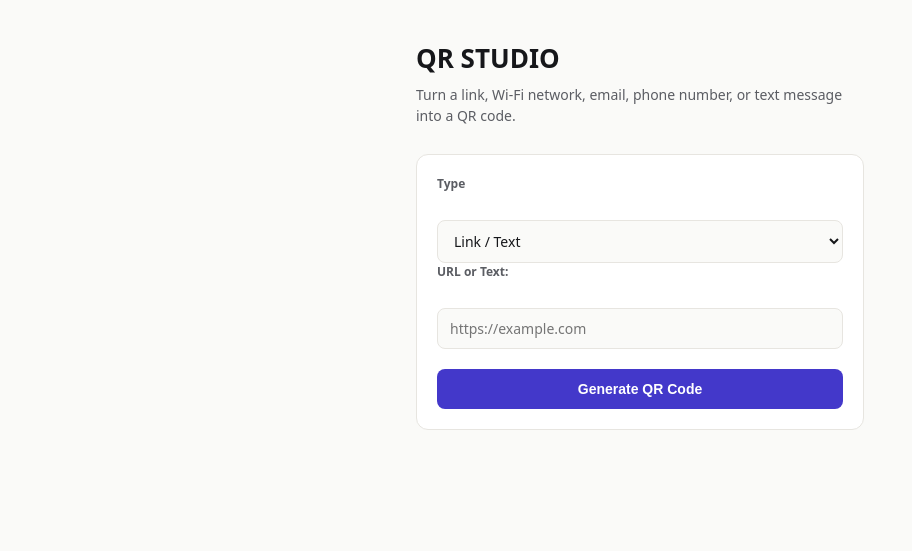
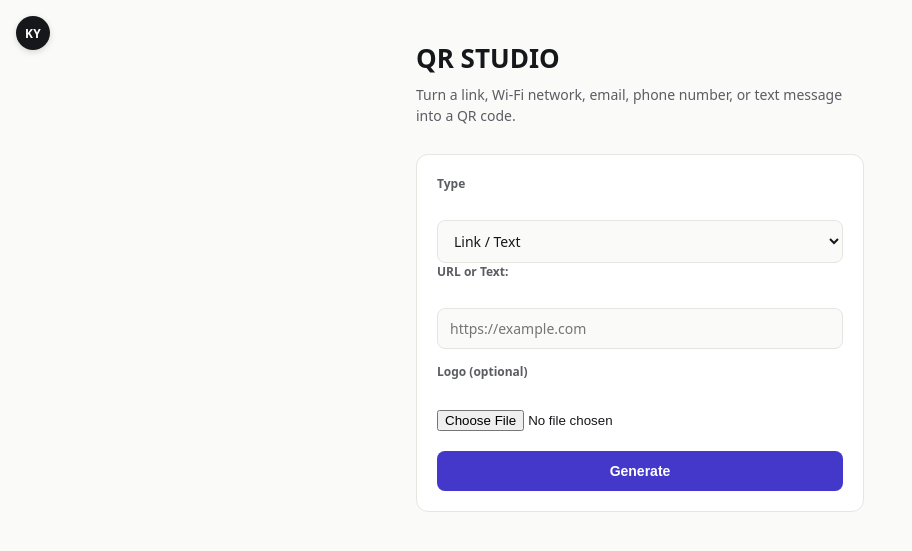
Before and after one commit to karanyadure-rgb/QR-CODE-GEN, a Flask app: page / in a window 1280 px wide. Shown: the top 551 px of the page, without its empty margins (0-912 px from the left). Run offline with Flask 3, Linux system fonts and the light colour scheme.

Commit message:
Day 10: add logo overlay

```diff
--- a/main.py
+++ b/main.py
@@ -5,16 +5,16 @@ from urllib.parse import quote
 from flask import Flask, render_template, request ,send_file
 import qrcode
 from qrcode.constants import ERROR_CORRECT_L,ERROR_CORRECT_H,ERROR_CORRECT_M,ERROR_CORRECT_Q
+from PIL import Image
+
+app= Flask(__name__)
 
 ECC_MAP={
     "M":ERROR_CORRECT_M,
     "L":ERROR_CORRECT_L,
     "H":ERROR_CORRECT_H,
     "Q":ERROR_CORRECT_Q
-
 }
-
-app= Flask(__name__)
 
 def build_payload(form):
 
@@ -65,13 +65,15 @@ def build_payload(form):
         if not number:
             return ""
         message = form.get("sms_message","").strip()
-        return f"SMSTO : {number}{message}"
-
+        return f"SMSTO:{number}:{message}"
 
     return ""
 
 
-def make_qr_image(playload, fg="#0A0B0C", bg="#FFFFFF", ecc="M"):
+def make_qr_image(playload, fg="#0A0B0C", bg="#FFFFFF", ecc="M", logo_file=None):
+
+    if logo_file:
+        ecc="H"
 
     qr=qrcode.QRCode(
         version=None,
@@ -82,6 +84,15 @@ def make_qr_image(playload, fg="#0A0B0C", bg="#FFFFFF", ecc="M"):
     qr.add_data(playload)
     qr.make(fit=True)
     img= qr.make_image(fill_color=fg, back_color=bg).convert("RGB")
+
+    if logo_file:
+        logo=Image.open(logo_file).convert("RGBA")
+        qr_w ,qr_h = img.size
+        logo_size = qr_w // 5
+        logo = logo.resize((logo_size,logo_size))
+        position = ((qr_w-logo_size)//2,(qr_h-logo_size)//2)
+        img.paste(logo, position, mask=logo)
+
     return img,qr.version
 
 def image_to_data_url(img):
@@ -96,6 +107,7 @@ def index():
     "qr_type": "link",
     "form_values": {},
     "image_data_url": None,
+    "payload":None,
     "error": None,
     }
 
@@ -108,7 +120,12 @@ def index():
         print(f"payload= {payload!r}")
 
         if payload :
-            img,version = make_qr_image(payload)
+
+            logo_file = request.files.get("logo")
+            if not logo_file or logo_file.filename =="":
+                logo_file = None
+
+            img,version = make_qr_image(payload,logo_file=logo_file)
             context["image_data_url"]=image_to_data_url(img)
             context["payload"]=payload
         else:
--- a/static/style.css
+++ b/static/style.css
@@ -10,6 +10,27 @@
 
 *{
   box-sizing: border-box;
+}
+
+.brand-badge {
+  position: fixed;
+  top: 16px;
+  left: 16px;
+  width: 34px;
+  height: 34px;
+  display: flex;
+  align-items: center;
+  justify-content: center;
+  background: var(--ink);
+  color: #fff;
+  font-size: 12px;
+  font-weight: 700;
+  letter-spacing: 0.02em;
+  border-radius: 50%;
+  box-shadow: 0 2px 6px rgba(0, 0, 0, 0.15);
+  text-decoration: none;
+  cursor: pointer;
+  z-index: 10;
 }
 
 body{
@@ -96,6 +117,15 @@ textarea:focus{
   margin-top: 0;
 }
 
+
+.checkbox-row label {
+  display: inline;
+  margin: 0;
+  font-weight: 400;
+  font-size: 13px;
+  color: var(--ink);
+}
+
 button[type="submit"] {
   width: 100%;
   margin-top: 20px;
--- a/templates/index.html
+++ b/templates/index.html
@@ -7,12 +7,13 @@
     <link rel="stylesheet" href="{{ url_for('static', filename='style.css') }}">
 </head>
 <body>
+<div class="brand-badge" title="Built by KY">KY</div>
 <div class="container">
 
     <h1>QR STUDIO</h1>
     <p class="subtitle">Turn a link, Wi-Fi network, email, phone number, or text message into a QR code.</p>
 
-    <form method="POST" action="/">
+    <form method="POST" action="/" enctype="multipart/form-data">
         <label for="qr_type">Type</label><br>
         <select id="qr_type" name="qr_type" onchange="syncPanels()">
             <option value="link">Link / Text</option>
@@ -38,8 +39,10 @@
                 <option value="WEP">WEP</option>
                 <option value="nopass">None</option>
             </select><br>
-            <input type="checkbox" id="wifi_hidden" name=""wifi_hidden>
-            <label for="wifi_hidden">Hidden_Network</label>
+            <div class="checkbox-row">
+                <input type="checkbox" id="wifi_hidden" name="wifi_hidden">
+                <label for="wifi_hidden">Hidden network</label>
+            </div>
         </div>
 
         <div class="panel" data-panel="email" style="display:none;">
@@ -63,7 +66,10 @@
             <textarea id="sms_message" name="sms_message"></textarea>
         </div>
 
-        <button type="submit">Generate QR Code</button>
+        <label for="logo">Logo (optional)</label><br>
+        <input type="file" id="logo" name="logo" accept="image/*">
+
+        <button type="submit">Generate</button>
     </form>
 
     <script>
```
